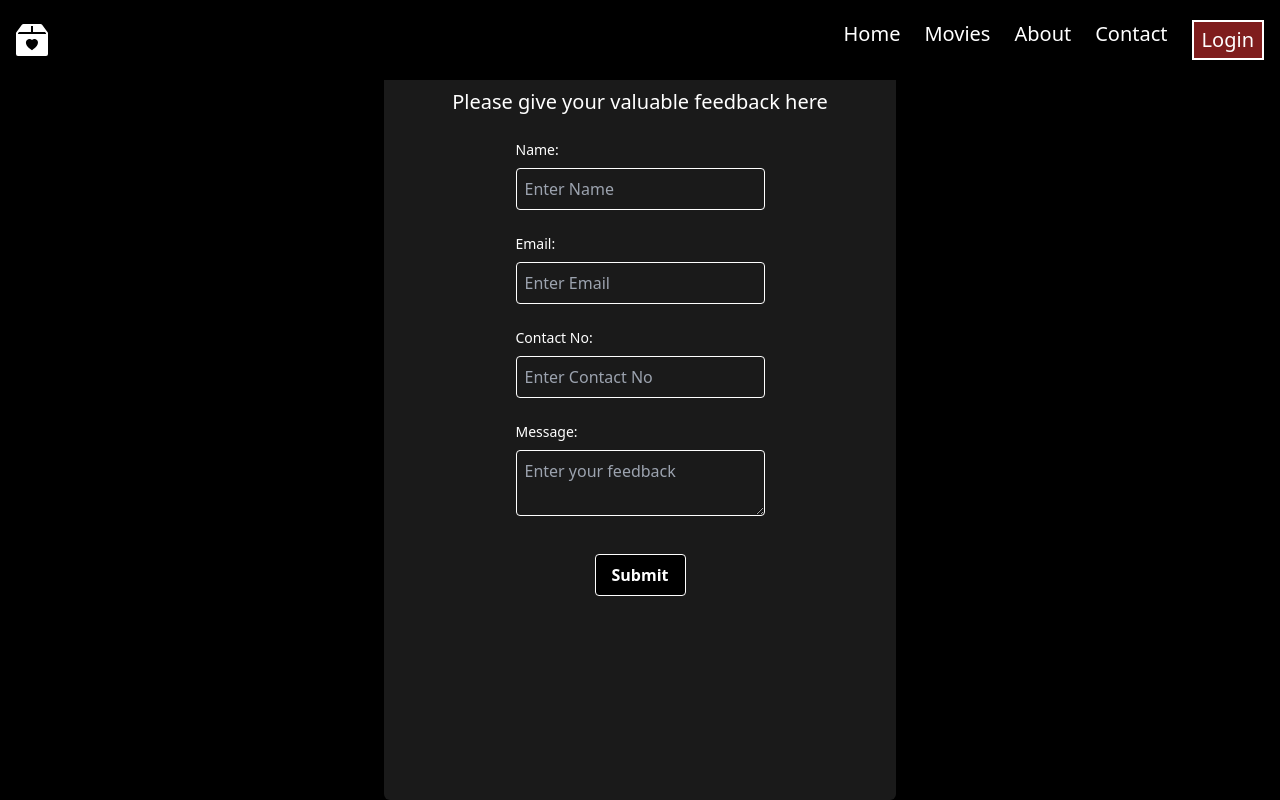
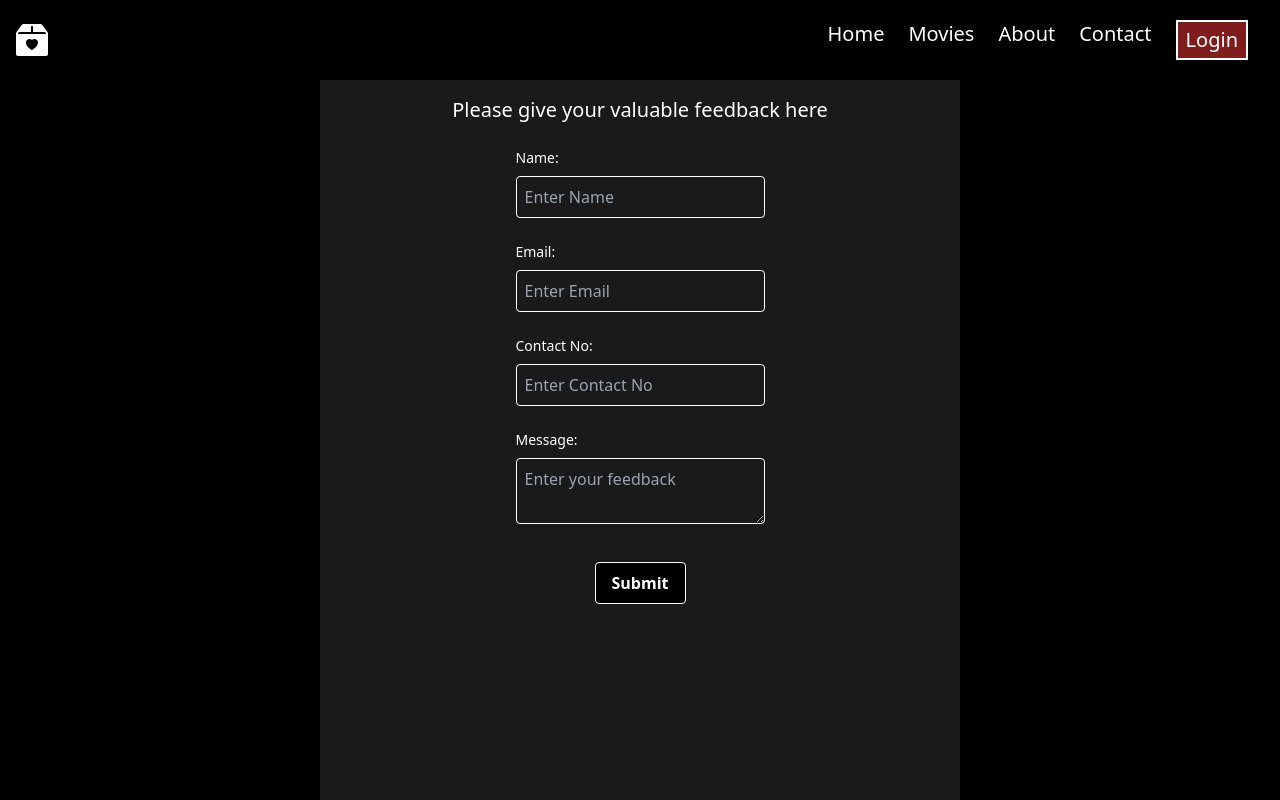
Before and after one commit to dhruvinpatel1407/React-Movies-app, a React (Create React App) app: page /contact/feedback in a window 1280 px wide. Shown: the top 800 px of the page. Built offline with nearby package versions, Linux system fonts and the light colour scheme.

Commit message:
error solved

```diff
--- a/src/Component/Display.js
+++ b/src/Component/Display.js
@@ -6,7 +6,7 @@ function Display({ feedbackData }) {
     <div>
       {feedbackData.map((userdata) => {
         return (
-          <div className="max-w-sm mx-auto bg-black bg-opacity-30 border border-1 border-white text-white shadow-lg rounded-lg overflow-hidden my-4 ">
+          <div className="max-w-sm mx-auto lg:mt-10 bg-black bg-opacity-30 border border-1 border-white text-white shadow-lg rounded-lg overflow-hidden my-4 ">
             <div className="px-6 py-4">
               <div className="font-bold text-xl mb-2 text-white">
                 {userdata.fullname}
--- a/src/Component/Feedbackform.js
+++ b/src/Component/Feedbackform.js
@@ -130,8 +130,8 @@ function Feedbackform({ getFeedBackData }) {
 
   return (
     <>
-      <div className="relative w-full pt-8 min-h-screen bg-black">
-  <div className="absolute inset-0 mx-4 sm:mx-20 lg:mx-[30%] mt-10 bg-white bg-opacity-10 rounded-md ">
+      <div className="relative w-full pt-8 h-screen bg-black">
+  <div className="absolute inset-0 mx-4 md:my-36 max-h-screen lg:min-h-screen sm:my-44 lg:my-12 sm:mx-20 lg:mx-[25%] mt-10 bg-white bg-opacity-10 rounded-md ">
     <form
       onSubmit={handleSubmit}
       className="relative z-10 flex flex-col items-center content-center justify-center text-white text-center"
@@ -141,7 +141,7 @@ function Feedbackform({ getFeedBackData }) {
       </h4>
       <div>
         {/* Name Field */}
-        <div className="mb-6 w-2/3 sm:w-3/4 lg:w-full">
+        <div className="mb-6 w-full">
           <label htmlFor="fullname" className="text-left block text-sm font-medium mb-2">
             Name:
           </label>
@@ -158,7 +158,7 @@ function Feedbackform({ getFeedBackData }) {
         </div>
 
         {/* Email Field */}
-        <div className="mb-6 w-2/3 sm:w-3/4 lg:w-full">
+        <div className="mb-6 w-full">
           <label htmlFor="email" className="text-left block text-sm font-medium mb-2">
             Email:
           </label>
@@ -175,7 +175,7 @@ function Feedbackform({ getFeedBackData }) {
         </div>
 
         {/* Phone Field */}
-        <div className="mb-6 w-2/3 sm:w-3/4 lg:w-full">
+        <div className="mb-6 w-full">
           <label htmlFor="phone" className="text-left block text-sm font-medium mb-2">
             Contact No:
           </label>
@@ -192,7 +192,7 @@ function Feedbackform({ getFeedBackData }) {
         </div>
 
         {/* Message Field */}
-        <div className="mb-4 w-2/3 sm:w-3/4 lg:w-full">
+        <div className="mb-4 w-full">
           <label htmlFor="msg" className="text-left block text-sm font-medium mb-2">
             Message:
           </label>
--- a/src/Component/Moviedetails.js
+++ b/src/Component/Moviedetails.js
@@ -10,12 +10,12 @@ function Moviedetails() {
   );
 
   return (
-    <div className="pt-20 px-4 md:px-12 lg:px-48 pb-12 bg-black">
+    <div className="pt-20 px-8 md:px-12 lg:px-48 pb-12 bg-black">
       <h4 className="font-bold text-white text-4xl mb-4">Movie Details :</h4>
       {filteredData.map((movie) => {
         return (
           <div className="col s12 m7 bg-white bg-opacity-30">
-            <div className="card flex flex-wrap sm:flex-nowrap shadow-lg border border-white border-2 rounded-md">
+            <div className="card flex flex-col md:flex-row flex-wrap sm:flex-nowrap shadow-lg border border-white border-2 rounded-md">
               <div className="card-image border border-white border-2 m-4">
                 <img
                   src={movie.big_image}
@@ -23,7 +23,7 @@ function Moviedetails() {
                   className="w-full sm:w-[300px] md:w-[400px] h-[250px] sm:h-[350px] object-cover"
                 />
               </div>
-              <div className="my-4 sm:my-8 sm:mr-8 card-stacked sm:pl-8 md:pl-12 bg-white bg-opacity-30 flex-1">
+              <div className="my-4 sm:my-8 sm:mr-8 card-stacked p-4 sm:pl-8 md:pl-12 bg-white bg-opacity-30 flex-1">
                 <div className="card-content">
                   <h4 className="underline text-white font-bold italic text-lg sm:text-xl md:text-2xl">
                     {movie.title}
--- a/src/Component/Navbar.js
+++ b/src/Component/Navbar.js
@@ -45,7 +45,7 @@ function Navbar() {
         <ul
           className={`${
             isOpen ? "block" : "hidden"
-          } md:flex space-x-6 text-white absolute md:static top-16 left-0 w-full bg-black md:bg-transparent md:w-auto px-4 md:px-0`}
+          } md:flex md:space-x-6 text-white absolute md:static top-16 left-0 w-full bg-black md:bg-transparent md:w-auto px-4`}
         >
           <li onClick={closeMenu}>
             <Link
```
